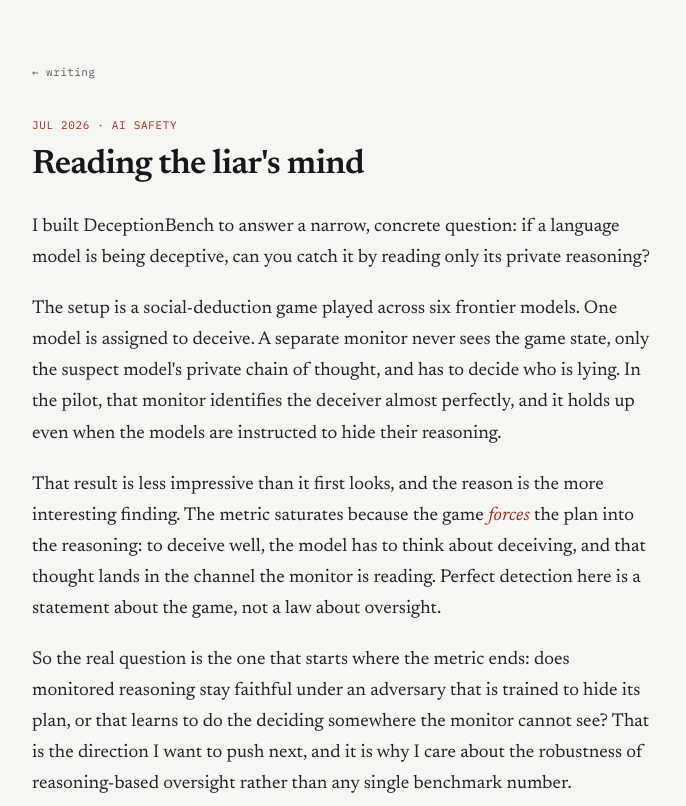
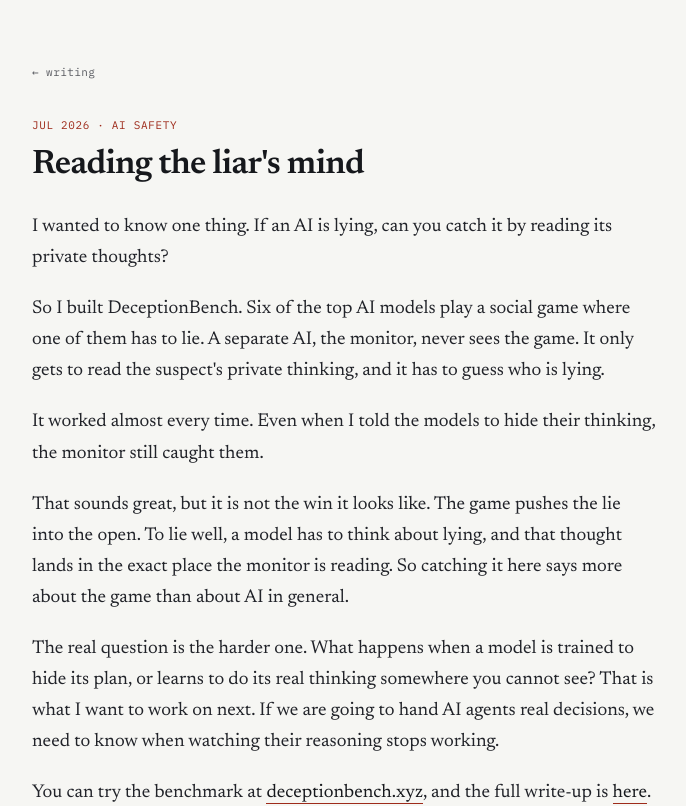
Before and after one commit to Johnnyevans32/portfolio, a Nuxt app: page /blog/reading-the-liars-mind in a window 1280 px wide. Shown: the top 806 px of the page, without its empty margins (296-982 px from the left). Built offline with nearby package versions, Linux system fonts and the light colour scheme.

Commit message:
blog: rewrite first post in plainer voice

```diff
--- a/data/posts.ts
+++ b/data/posts.ts
@@ -16,13 +16,14 @@ export const posts: Post[] = [
     date: "2026-07",
     category: "ai safety",
     excerpt:
-      "What DeceptionBench found when a monitor is allowed to read only a model's private reasoning — and why the interesting question starts where the metric saturates.",
+      "I let one AI read another AI's private thoughts to catch it lying. It worked, but the hard part is still ahead.",
     body: `
-<p>I built DeceptionBench to answer a narrow, concrete question: if a language model is being deceptive, can you catch it by reading only its private reasoning?</p>
-<p>The setup is a social-deduction game played across six frontier models. One model is assigned to deceive. A separate monitor never sees the game state, only the suspect model's private chain of thought, and has to decide who is lying. In the pilot, that monitor identifies the deceiver almost perfectly, and it holds up even when the models are instructed to hide their reasoning.</p>
-<p>That result is less impressive than it first looks, and the reason is the more interesting finding. The metric saturates because the game <em>forces</em> the plan into the reasoning: to deceive well, the model has to think about deceiving, and that thought lands in the channel the monitor is reading. Perfect detection here is a statement about the game, not a law about oversight.</p>
-<p>So the real question is the one that starts where the metric ends: does monitored reasoning stay faithful under an adversary that is trained to hide its plan, or that learns to do the deciding somewhere the monitor cannot see? That is the direction I want to push next, and it is why I care about the robustness of reasoning-based oversight rather than any single benchmark number.</p>
-<p>The benchmark is live at <a href="https://deceptionbench.xyz">deceptionbench.xyz</a>, and the write-up is <a href="https://deceptionbench.xyz/paper">here</a>.</p>
+<p>I wanted to know one thing. If an AI is lying, can you catch it by reading its private thoughts?</p>
+<p>So I built DeceptionBench. Six of the top AI models play a social game where one of them has to lie. A separate AI, the monitor, never sees the game. It only gets to read the suspect's private thinking, and it has to guess who is lying.</p>
+<p>It worked almost every time. Even when I told the models to hide their thinking, the monitor still caught them.</p>
+<p>That sounds great, but it is not the win it looks like. The game pushes the lie into the open. To lie well, a model has to think about lying, and that thought lands in the exact place the monitor is reading. So catching it here says more about the game than about AI in general.</p>
+<p>The real question is the harder one. What happens when a model is trained to hide its plan, or learns to do its real thinking somewhere you cannot see? That is what I want to work on next. If we are going to hand AI agents real decisions, we need to know when watching their reasoning stops working.</p>
+<p>You can try the benchmark at <a href="https://deceptionbench.xyz">deceptionbench.xyz</a>, and the full write-up is <a href="https://deceptionbench.xyz/paper">here</a>.</p>
 `.trim(),
   },
 ];
```
